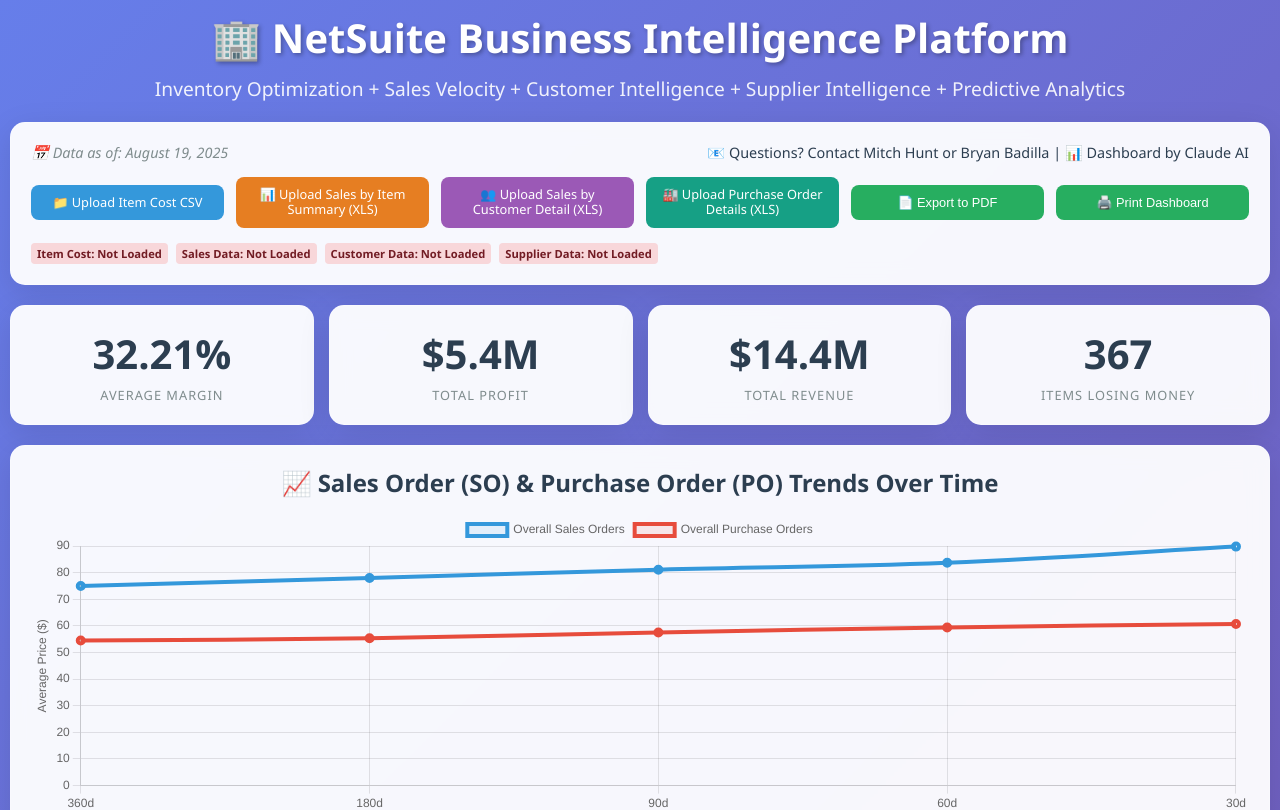
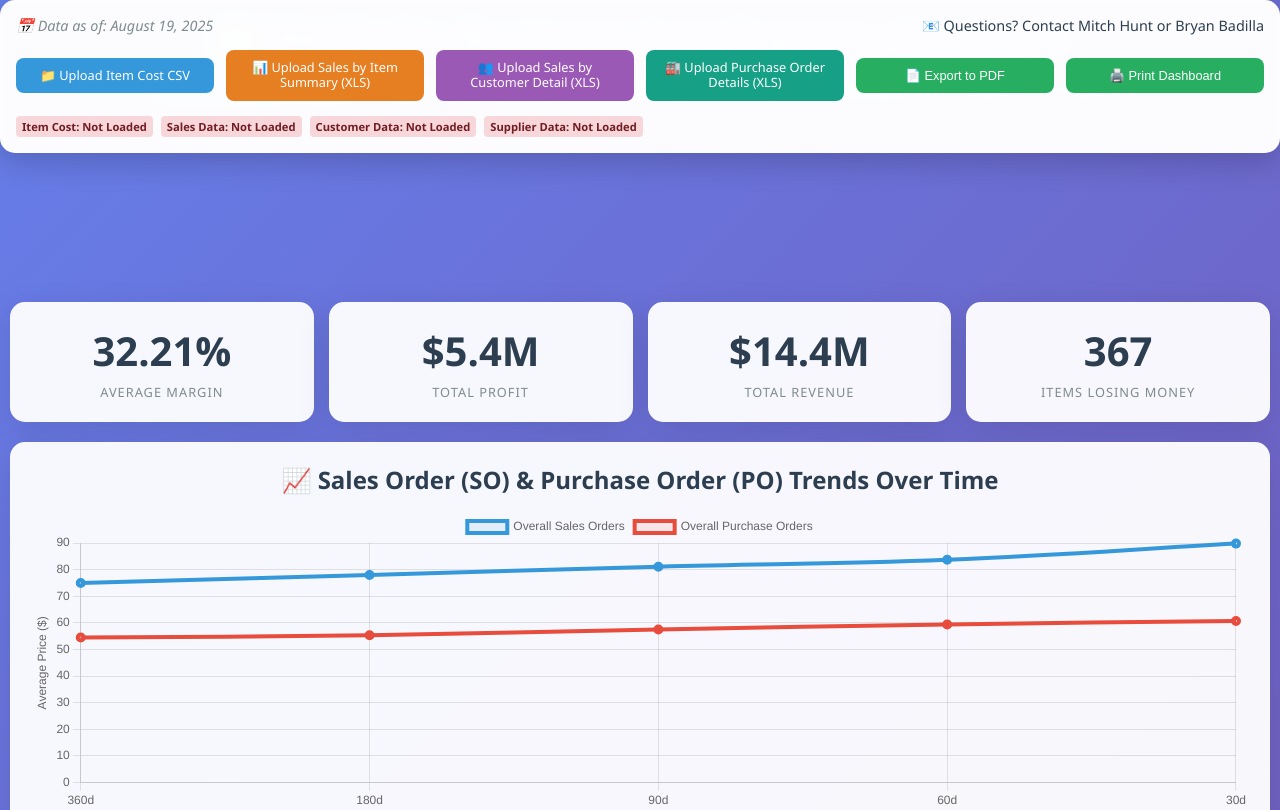
Before and after one commit to MeesterMeetch/netsuite-dashboard-item-cost, a plain HTML site: page index.html in a window 1280 px wide. Shown: the top 810 px of the page. Drawn offline with nearby package versions, Linux system fonts and the light colour scheme.

Commit message:
Update index.html

```diff
--- a/index.html
+++ b/index.html
@@ -45,13 +45,24 @@
         }
 
         .update-section {
-            background: rgba(255, 255, 255, 0.95);
-            padding: 20px;
+            background: rgba(255, 255, 255, 0.98);
+            padding: 15px;
             border-radius: 15px;
             margin-bottom: 20px;
-            box-shadow: 0 8px 32px rgba(0,0,0,0.1);
+            box-shadow: 0 8px 32px rgba(0,0,0,0.2);
             backdrop-filter: blur(10px);
-            border: 1px solid rgba(255,255,255,0.2);
+            border: 1px solid rgba(255,255,255,0.3);
+            position: fixed;
+            top: 0;
+            left: 0;
+            right: 0;
+            z-index: 9999;
+            max-width: 1400px;
+            margin: 0 auto;
+        }
+
+        .content-wrapper {
+            margin-top: 200px;
         }
 
         .data-info {
@@ -608,7 +619,7 @@
                     📅 Data as of: August 19, 2025
                 </div>
                 <div class="contact-info">
-                    📧 Questions? Contact Mitch Hunt or Bryan Badilla | 📊 Dashboard by Claude AI
+                    📧 Questions? Contact Mitch Hunt or Bryan Badilla
                 </div>
             </div>
 
@@ -654,6 +665,8 @@
 
             <div id="statusMessage"></div>
         </div>
+
+        <div class="content-wrapper">
 
         <div class="metrics-grid">
             <div class="metric-card">
@@ -885,6 +898,8 @@
                 <strong>🎯 Action Items:</strong> Focus on fixing 367 negative margin items and review pricing on 589 low-margin items
             </div>
         </div>
+
+        </div> <!-- End content-wrapper -->
     </div>
 
     <script>
```
